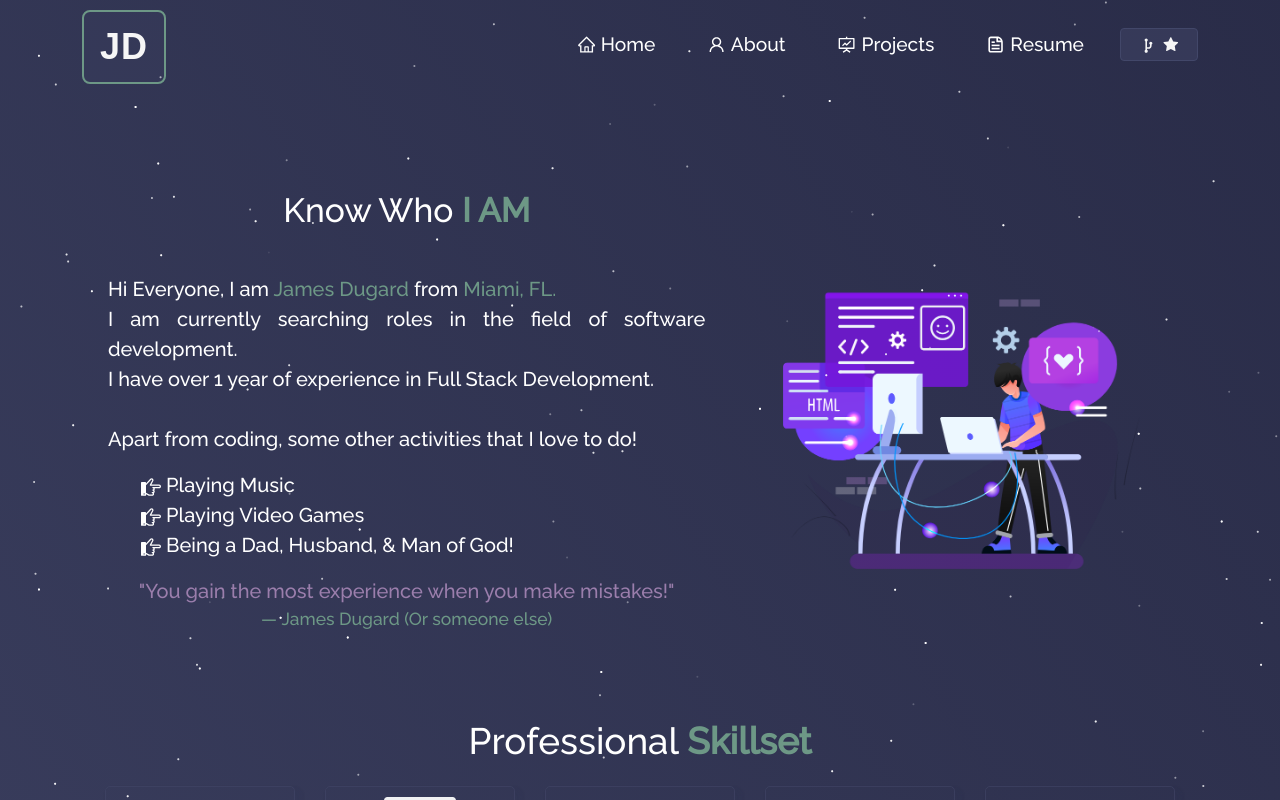
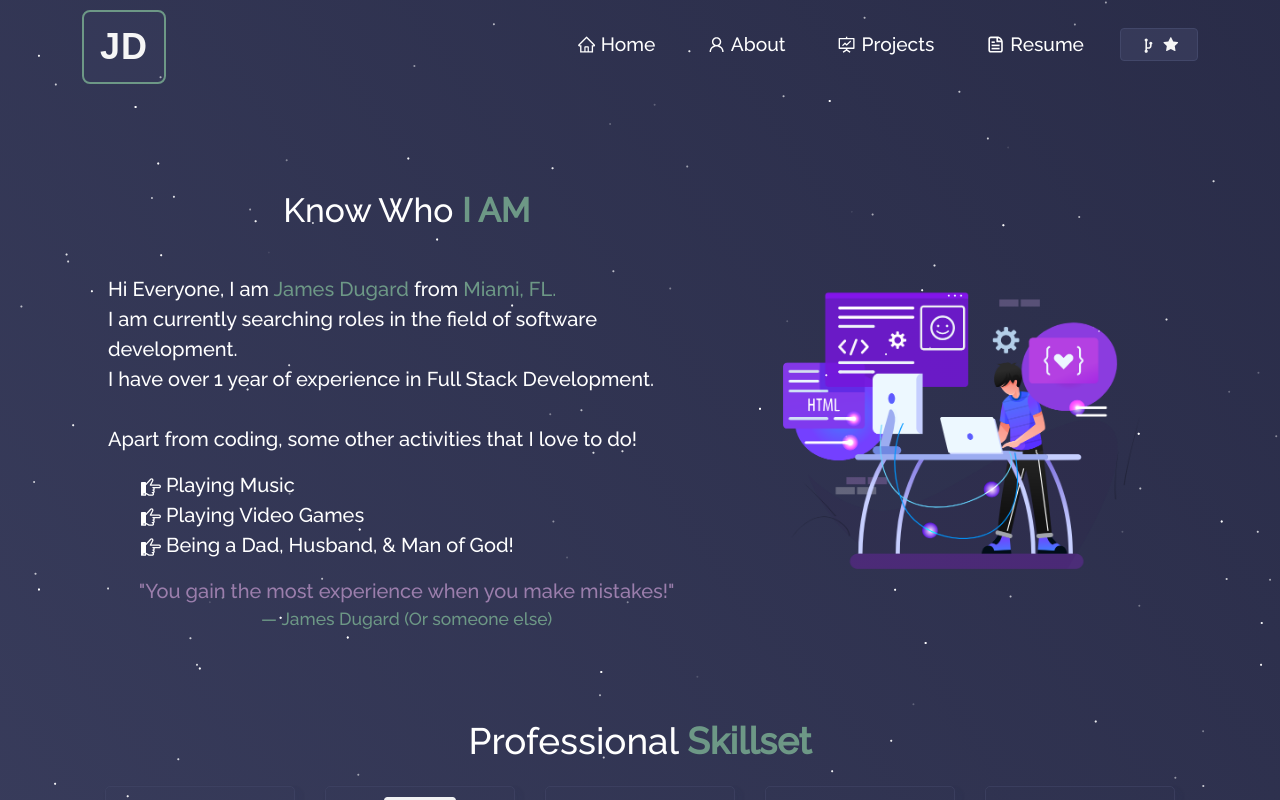
Before and after one commit to jdugard3/Portfolio-JamesD, a React (Create React App) app: page /about in a window 1280 px wide. Shown: the top 800 px of the page. Built offline with nearby package versions, Linux system fonts and the light colour scheme.

Commit message:
updated About formatting

```diff
--- a/src/components/About/AboutCard.js
+++ b/src/components/About/AboutCard.js
@@ -7,9 +7,9 @@ function AboutCard() {
     <Card className="quote-card-view">
       <Card.Body>
         <blockquote className="blockquote mb-0">
-          <p style={{ textAlign: "justify" }}>
+          <p style={{ textAlign: "left" }}>
             Hi Everyone, I am <span className="purple">James Dugard </span>
-            from <span className="purple">Miami, FL.</span>
+             from <span className="purple"> Miami, FL.</span>
             <br />
             I am currently searching roles in the field of software development.
             <br />
```
